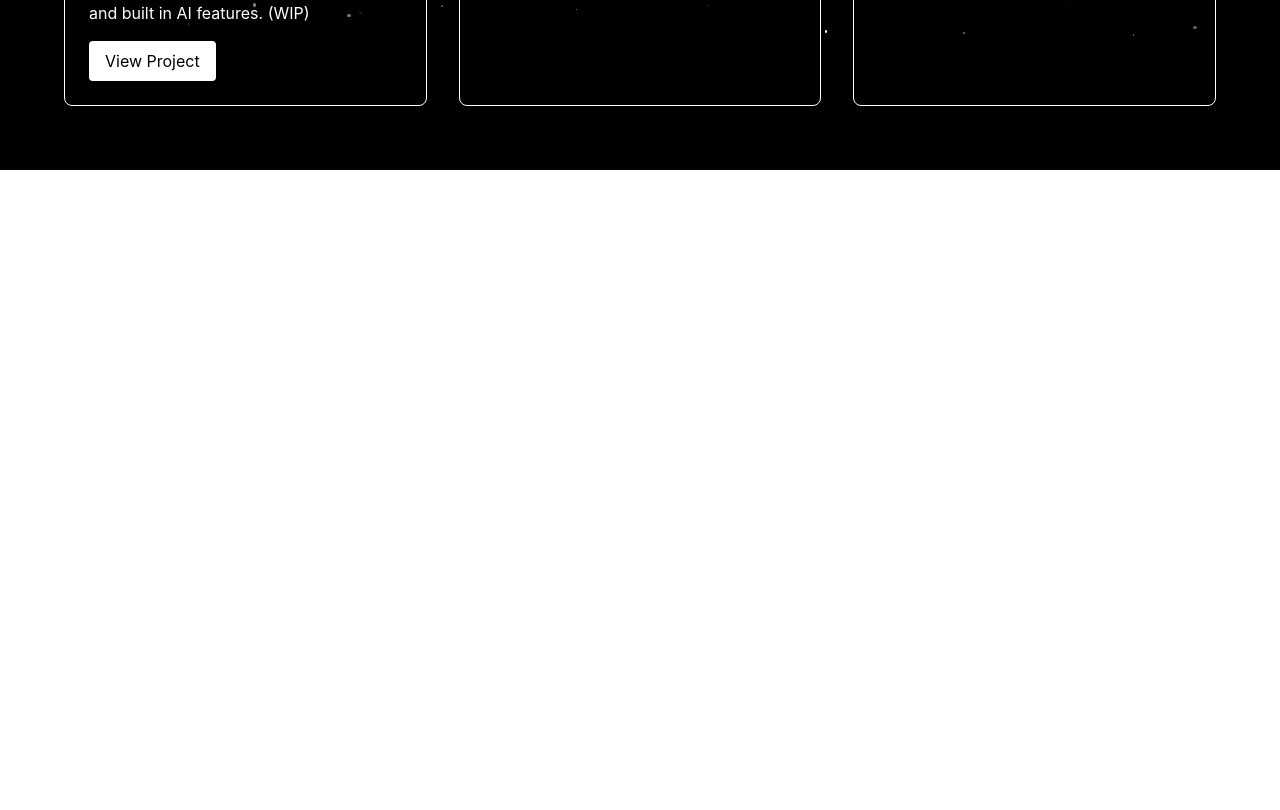
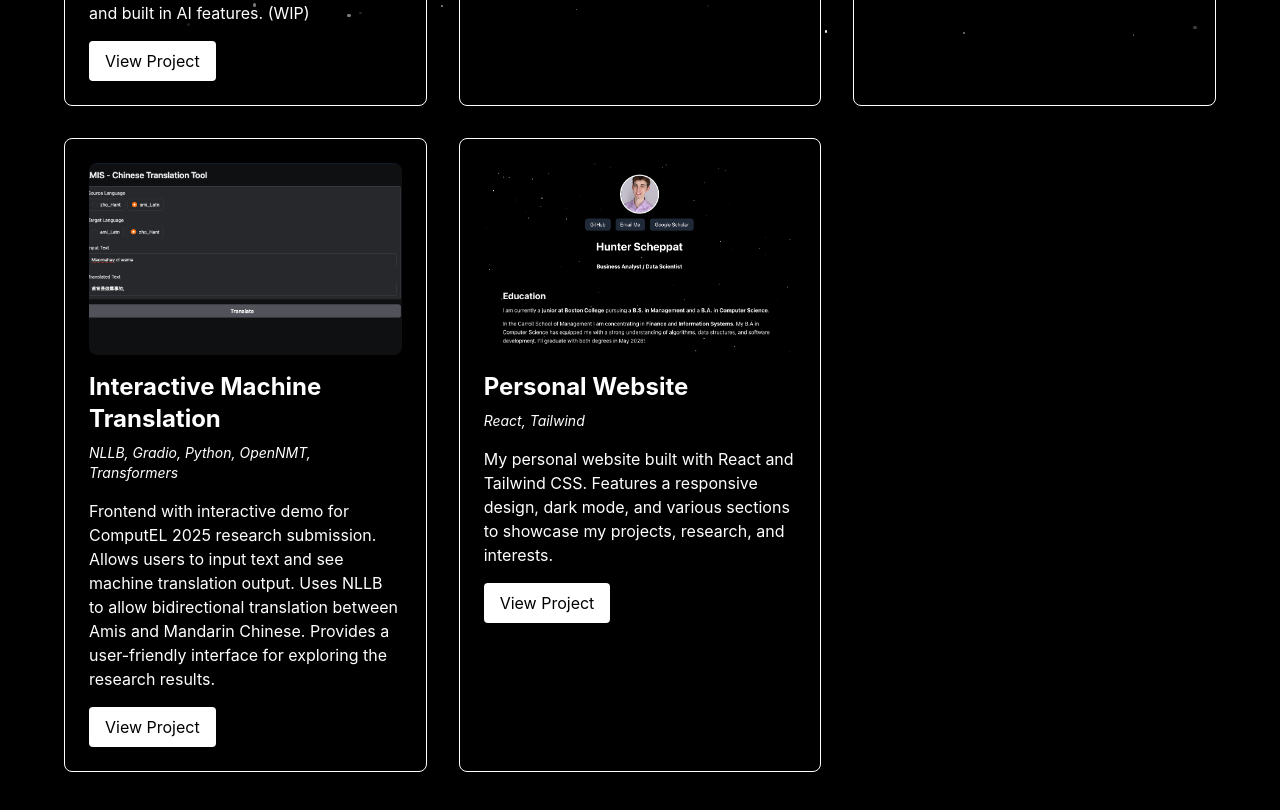
Before and after one commit to hunterschep/website, a React (Create React App) app: page /projects in a window 1280 px wide. Shown: the part 760-1570 px from the top of the page. Before the commit the page ends 930 px from the top, so only its background shows below. Built offline with nearby package versions, Linux system fonts and the light colour scheme.

Commit message:
Add some stuff

```diff
--- a/src/components/About.jsx
+++ b/src/components/About.jsx
@@ -87,7 +87,7 @@ const About = () => {
             <p className="text-lg mb-4 text-white">
               In the Carroll School of Management I am concentrating in <strong>Finance</strong> and <strong>Information Systems</strong>.
               My B.A in Computer Science has equipped me with a strong understanding of algorithms, data structures, and software development.
-              I will graduate with both degrees in May 2026.
+              I'll graduate with both degrees in May 2026!
             </p>
           </div>
         </section>
@@ -107,7 +107,7 @@ const About = () => {
                 Pushkin Project
               </a>, and worked as a lab member at the{' '}
               <a
-                href="https://ai4commsci.github.io/people.html"
+                href="https://ai4commsci.github.io/"
                 target="_blank"
                 rel="noopener noreferrer"
                 className="underline"
@@ -161,7 +161,7 @@ const About = () => {
                 rel="noopener noreferrer"
                 className="underline"
               >
-                website
+                website(coming soon!)
               </a>{' '}
               and view our projects on{' '}
               <a
@@ -187,7 +187,7 @@ const About = () => {
               Last summer, I worked as a <strong>Data Analytics Intern</strong> at <strong>Liberty Mutual Insurance</strong>, where I analyzed emerging risks using SQL, Excel, PowerBI, and VBA to streamline routine tasks. I also investigated data discrepancies and automated monthly data warehousing using SAS/SQL.
             </p>
             <p className="text-lg">
-              In summer 2025, I will be joining <strong>Deloitte</strong> as a Technology and Transformation Intern, focusing on cybersecurity initiatives.
+              In summer 2025, I will be joining <strong>Deloitte</strong> as a Technology and Transformation Intern, focusing on cybersecurity projects.
             </p>
           </div>
         </section>
--- a/src/components/Navbar.jsx
+++ b/src/components/Navbar.jsx
@@ -69,7 +69,9 @@ const Navbar = () => {
               >
                 Resume
               </Link>
+
             </div>
+            {/* End of Desktop Menu */}
           </div>
         </div>
       </div>
--- a/src/components/Projects.jsx
+++ b/src/components/Projects.jsx
@@ -29,6 +29,23 @@ const projectsData = [
       "Interactive AI data visualization chatbot with function calling and data analysis capabilities. Uses OpenAI API for natural language processing and data analysis. Provides a conversational interface for querying data and generating insights.",
     link: "https://hunterschep.github.io/hai-course/",
   },
+  {
+    id: 4,
+    title: "Interactive Machine Translation",
+    image: "/projects/amis-mt.png",
+    technologies: "NLLB, Gradio, Python, OpenNMT, Transformers",
+    description:
+      "Frontend with interactive demo for ComputEL 2025 research submission. Allows users to input text and see machine translation output. Uses NLLB to allow bidirectional translation between Amis and Mandarin Chinese. Provides a user-friendly interface for exploring the research results.",
+    link: "https://huggingface.co/spaces/hunterschep/ami-zh-translation",
+  },
+  {
+    id: 5,
+    title: "Personal Website",
+    image: "/projects/website.png",
+    technologies: "React, Tailwind",
+    description: "My personal website built with React and Tailwind CSS. Features a responsive design, dark mode, and various sections to showcase my projects, research, and interests.",
+    link: "https://github.com/hunterschep/website",
+  }
   // Add more projects as needed
 ];
 
--- a/src/components/Research.jsx
+++ b/src/components/Research.jsx
@@ -95,7 +95,7 @@ const Research = () => {
                   rel="noopener noreferrer"
                   className="inline-block px-4 py-2 bg-blue-600 hover:bg-blue-500 text-white rounded transition-colors"
                 >
-                  Read More
+                  Link coming soon!
                 </a>
               </div>
             ))}
```
Also changed, not shown: public/projects/amis-mt.png (added), public/projects/website.png (added).
